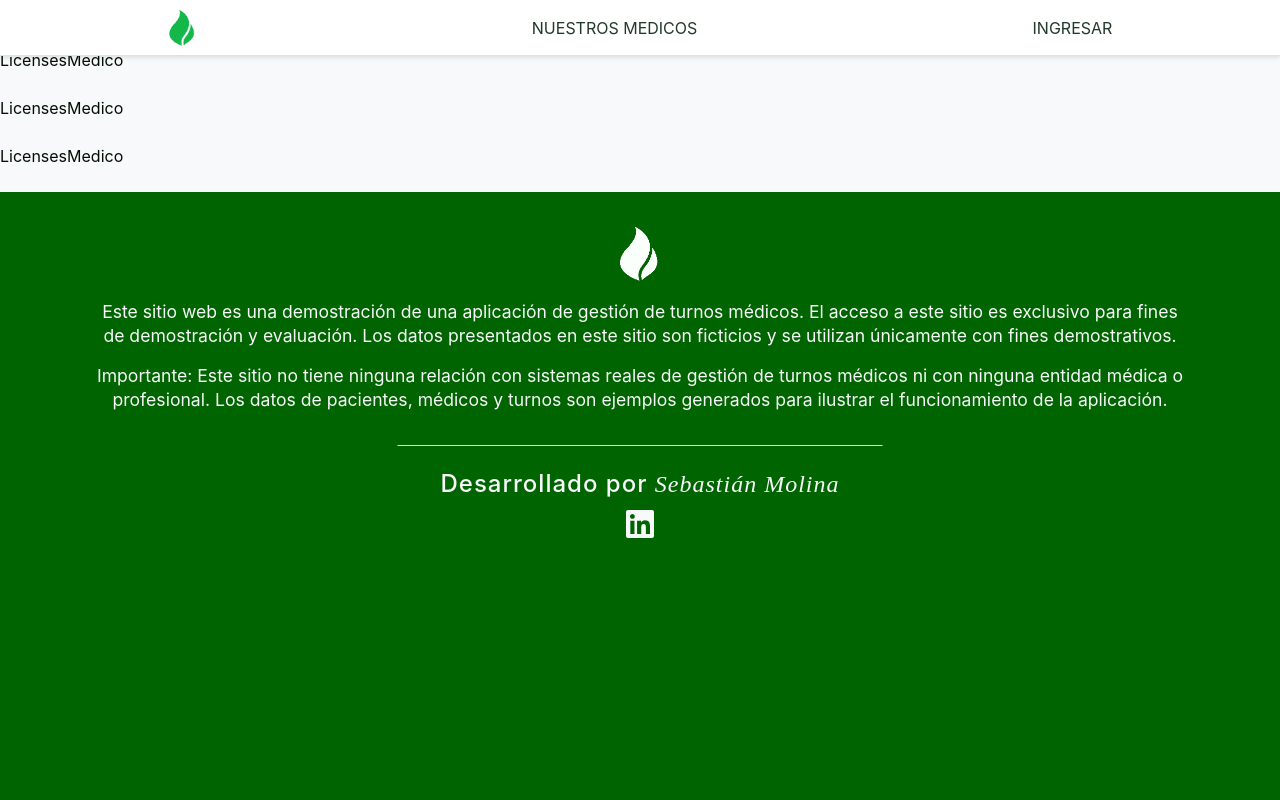
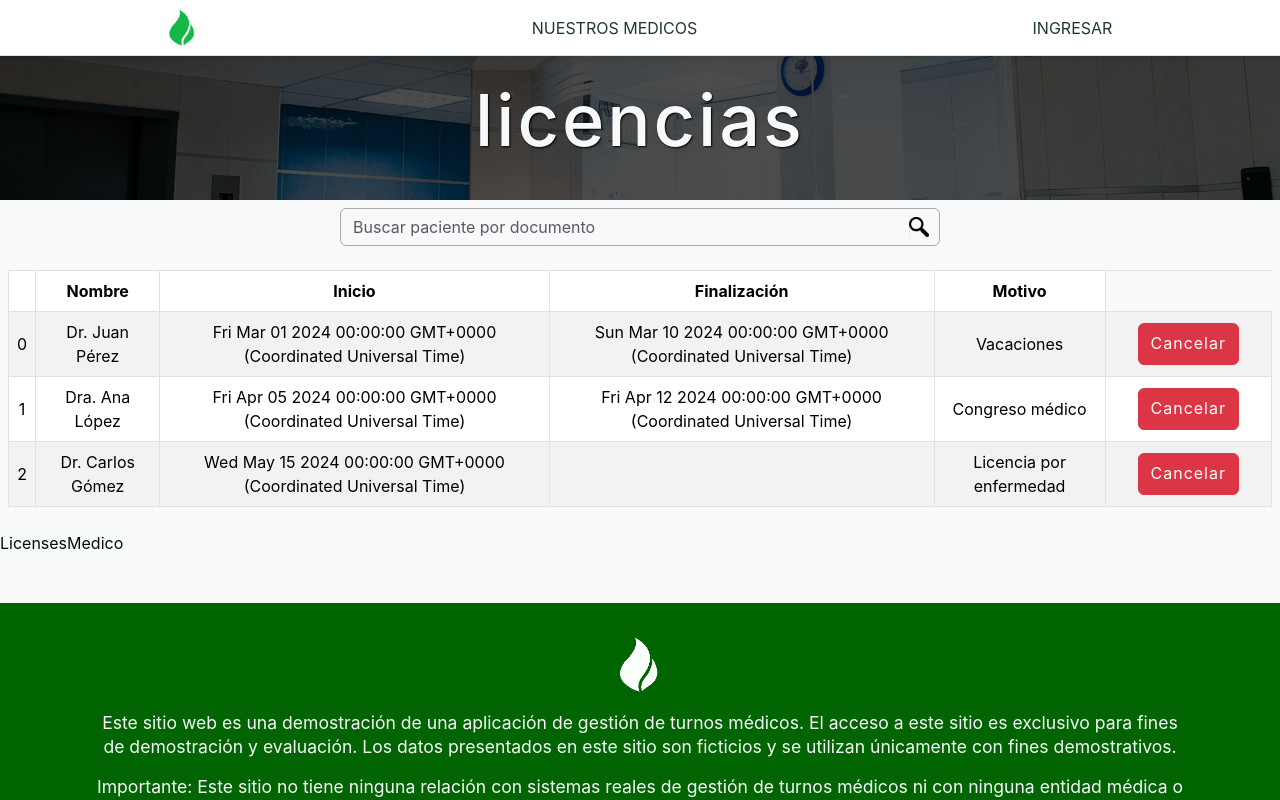
Before and after one commit to sebast825/medical-scheduling-fe, a React (Create React App) app: page /administrador/licencias in a window 1280 px wide. Shown: the top 800 px of the page. Built offline with nearby package versions, Linux system fonts and the light colour scheme; a web font is replaced by a local one.

Commit message:
TableLicense

```diff
--- /dev/null
+++ b/src/Components/License/TableLicense/TableLicense.scss
@@ -0,0 +1,11 @@
+.table-container{
+   overflow-x: auto; /* Permite el desplazamiento horizontal si es necesario */
+   max-width: 100%; /* Asegura que el contenedor no exceda el ancho de la pantalla */
+
+}
+
+
+.dropdown{
+   overflow: visible;
+   position: static;
+}
--- /dev/null
+++ b/src/Components/License/TableLicense/TableLicense.tsx
@@ -0,0 +1,114 @@
+import { useEffect, useState } from "react";
+import usePacientes from "../../../hooks/pacientes/usePacientes";
+import IPacienteResponse from "../../../types/Paciente/PacienteResponse.type";
+import { ButtonGroup, Table } from "react-bootstrap";
+import { getDate } from "../../../utils/formatDate";
+import "./TableLicense.scss";
+import useWindowSize from "../../../hooks/ScreenSize";
+
+import InputRegex from "../../General/InputRegex/InputRegex";
+import PacienteDropdown from "../../Dropdown/Secretario/PacienteDropdown";
+import useIsSecretario from "../../../hooks/roles/useIsSecretario";
+import useIsAdministrador from "../../../hooks/roles/useIsAdministrador";
+import OneButton from "../../buttons/oneButton/OneButton";
+import ChangeStatusPersona from "../../modals/changeStatusPeronsa/ChangeStatusPersona";
+import useModal from "../../../hooks/useModal";
+import { IPersonaResponse } from "../../../types/Persona/PersonaResponse.type";
+import { LicenseResponseDto } from "../../../types/Licenses/LicenseResponseDto.type";
+
+interface ITableLicense{
+  licenseList : LicenseResponseDto[],
+  handleAction ? : (e : IPersonaResponse)=>void;
+}
+
+function TableLicense(props : ITableLicense) {
+
+  const {licenseList,handleAction} = props;
+
+  const windowSize = useWindowSize();
+  const changeLayout: number = 600;
+
+  const [fraseRegex, setFraseRegex] = useState<string>("");
+  const [showPersonas, setShowPersonas] = useState<IPacienteResponse[] | IPersonaResponse[]>();
+  const isSecretario = useIsSecretario();
+  const isAdmin = useIsAdministrador();
+  const [selectedPersona, setSelectedPersona] = useState<IPersonaResponse | null>(null);
+
+  const { showModal, closeModal, toggleModal } = useModal();
+
+  function isPacienteResponse(persona: IPersonaResponse | IPacienteResponse): persona is IPacienteResponse {
+    return (persona as IPacienteResponse).nombreEmergencia !== undefined;
+  }
+
+/*
+  useEffect(() => {
+    const regEx = new RegExp(`^${fraseRegex}`, "i");
+    const filteredItems = licenseList?.filter((paciente) => {
+      return regEx.test(paciente.numeroDocumento);
+    });
+    setShowPersonas(filteredItems);
+  }, [licenseList, fraseRegex]);*/
+
+  return (
+    <div className="p-2 pt-0 d-flex  flex-column justify-content-center gap-3 ">
+      <InputRegex
+        placeholder="Buscar paciente por documento"
+        onFraseRegexChage={setFraseRegex}
+      />
+
+      <Table
+        striped
+        bordered
+        hover
+        className="text-center align-middle table  table-responsive"
+      >
+        <thead>
+          <tr>
+            <th></th>
+            <th>Nombre</th>
+            <th>Inicio</th>
+            {windowSize.width > changeLayout && (
+              <>
+                <th>Finalización</th>
+                <th>Motivo</th>
+              </>
+            )}
+
+          </tr>
+        </thead>
+        <tbody>
+          {licenseList &&
+            licenseList.map((license, index) => (
+              <tr key={license.Id}>
+                <td className="index">{index}</td>
+
+                <td>{license.Medico}</td>
+                <td>{license.StartDate.toString()}</td>
+                {windowSize.width > changeLayout && (
+                  <>
+                    <td>{license.EndTime?.toString()}</td>
+                    <td>{license.Reason}</td>
+                  </>
+                )}
+                <td className="dropdown ">
+
+                    <OneButton
+                      handleSubmit={() => {
+                        //setSelectedPersona(license)
+                        showModal();
+                      }}
+                      text="Cancelar"
+                      variant="danger"
+                    />
+
+
+                </td>
+              </tr>
+            ))}
+        </tbody>
+      </Table>
+    </div>
+  );
+}
+
+export default TableLicense;
--- a/src/pages/administrador/LicensesMedico.tsx
+++ b/src/pages/administrador/LicensesMedico.tsx
@@ -1,18 +1,44 @@
+import Opening from "../../Components/General/Opening/Opening";
+import TableLicense from "../../Components/License/TableLicense/TableLicense";
+import { LicenseResponseDto } from "../../types/Licenses/LicenseResponseDto.type";
+
 function LicensesMedico(){
+
+    const mockLicenses: LicenseResponseDto[] = [
+      {
+        Id: 1,
+        MedicoId: 101,
+        Medico: "Dr. Juan Pérez",
+        StartDate: new Date("2024-03-01"),
+        EndTime: new Date("2024-03-10"),
+        Reason: "Vacaciones"
+      },
+      {
+        Id: 2,
+        MedicoId: 102,
+        Medico: "Dra. Ana López",
+        StartDate: new Date("2024-04-05"),
+        EndTime: new Date("2024-04-12"),
+        Reason: "Congreso médico"
+      },
+      {
+        Id: 3,
+        MedicoId: 103,
+        Medico: "Dr. Carlos Gómez",
+        StartDate: new Date("2024-05-15"),
+        EndTime: null,
+        Reason: "Licencia por enfermedad"
+      }
+    ];
+
    return(
       <>
+         <div className="mb-2 mb-md-5">
+      <Opening title="licencias"/>
+      <TableLicense licenseList={mockLicenses}></TableLicense>
       <div>LicensesMedico</div>
+      </div>
 
-<br></br>
-<div>LicensesMedico</div>
-
-<br></br>
-<div>LicensesMedico</div>
-
-<br></br>
-<div>LicensesMedico</div>
-
-<br></br>
       </>
    )
 }
```
